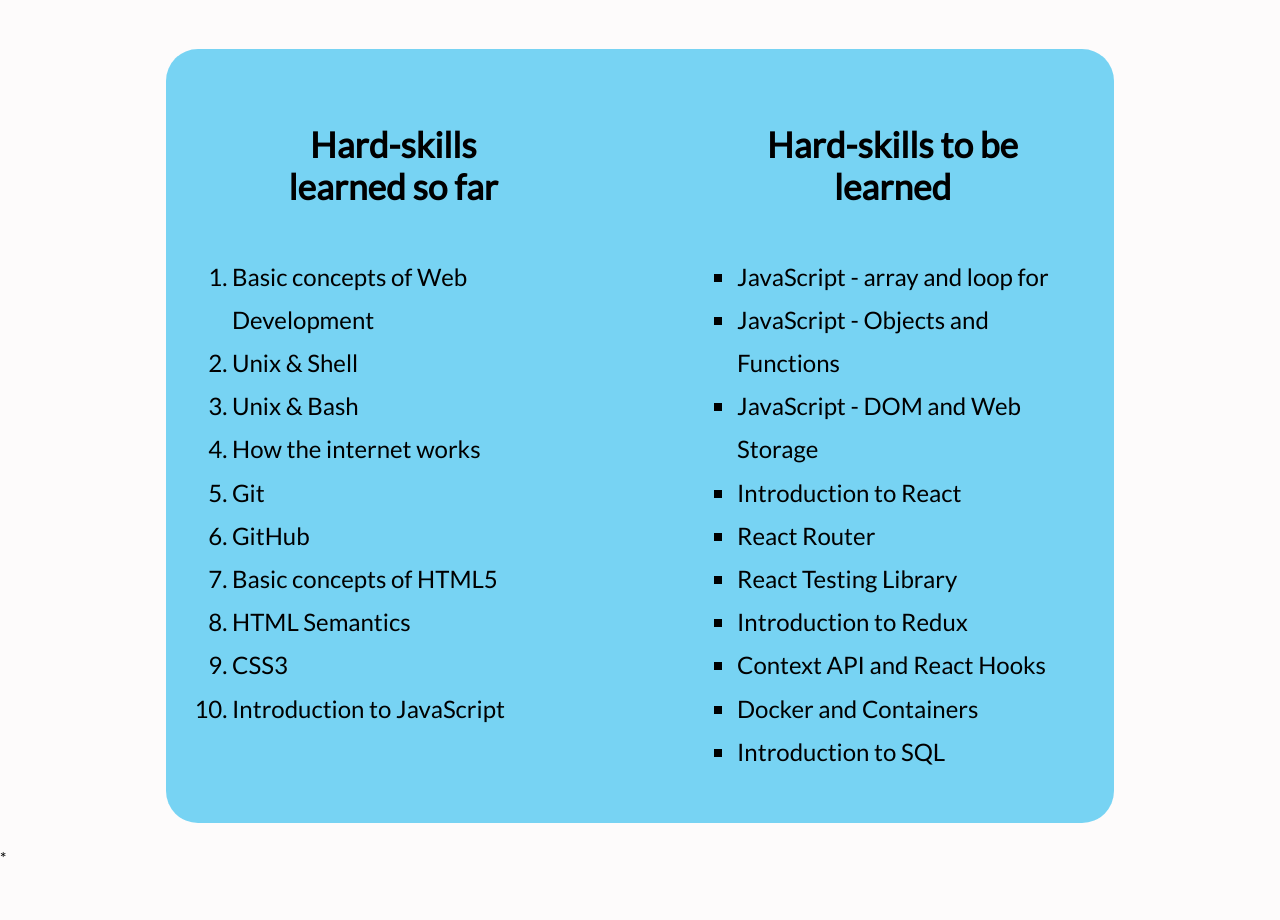
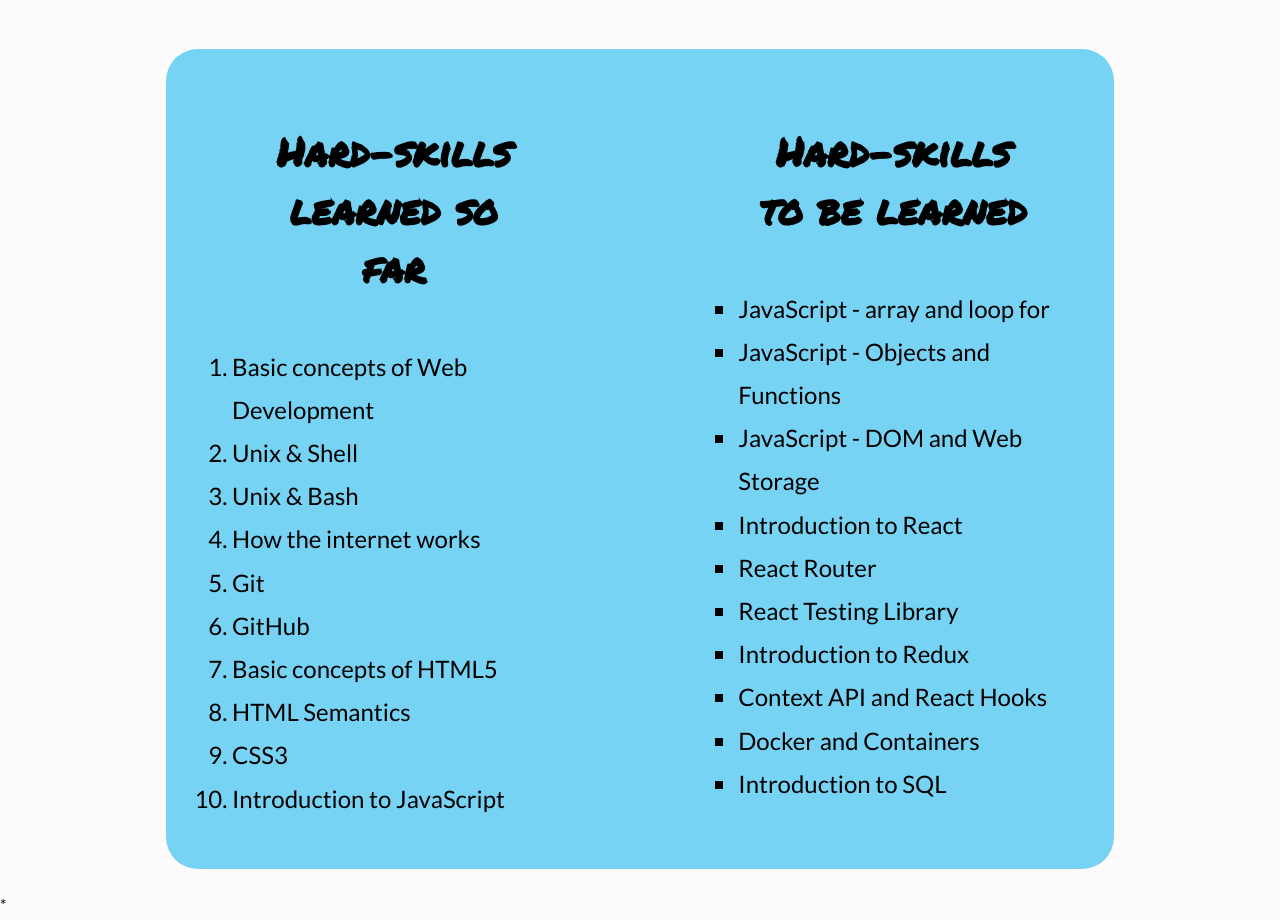
Before and after one commit to josi-lima/lessons-learned, a plain HTML site: page index.html in a window 1280 px wide. Shown: the part 1469-2389 px from the top of the page. Drawn offline with Linux system fonts and the light colour scheme; a web font is replaced by a local one.

Commit message:
:lipstick: feat: Change font-type

```diff
--- a/style.css
+++ b/style.css
@@ -88,7 +88,7 @@ a:visited {
 }
 
 .title-hard-skills {
-  font: 2.2rem Lato, sans-serif;
+  font: 2.5rem Permanent Marker, sans-serif;
   font-weight: 900;
   text-align: center;
   max-width: 70%;
```
